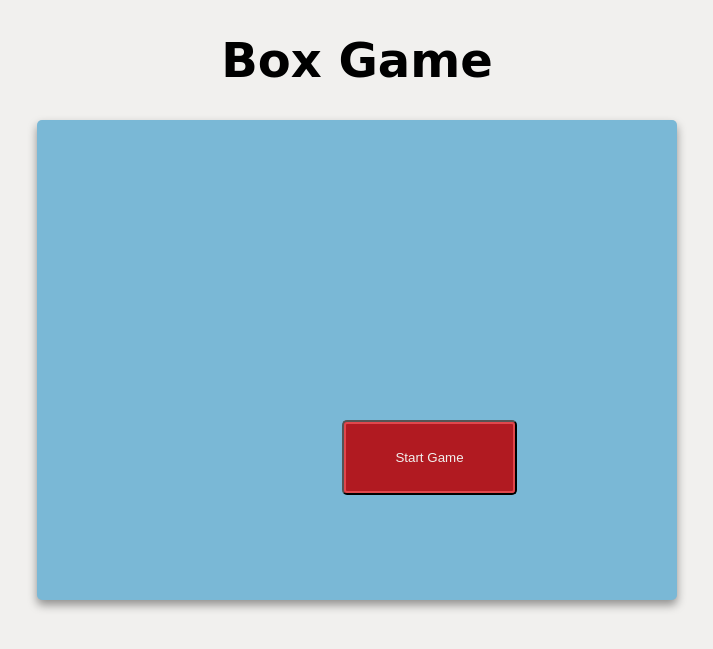
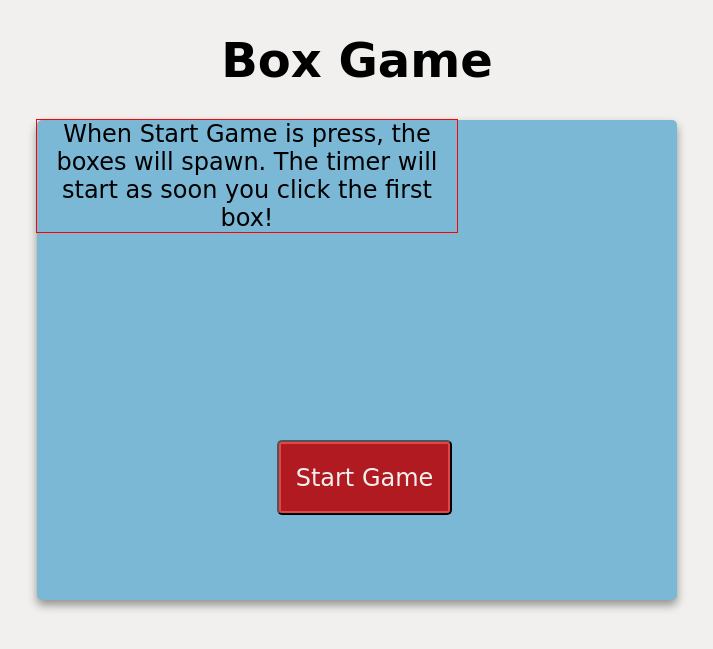
Before and after one commit to samuelgolovin/Box-Game, a PHP site: page / in a window 1280 px wide. Shown: the top 649 px of the page, without its empty margins (283-996 px from the left). Run offline with PHP 8.4, Linux system fonts and the light colour scheme.

Commit message:
worked on new game button and text

```diff
--- a/css/game.css
+++ b/css/game.css
@@ -60,6 +60,8 @@ body {
 }
 
 .new-game-button {
+    font-size: 18pt;
+    font-family: "Brush Script MT", cursive, sans-serif;
     position: absolute;
     text-align: center;
     color: rgb(241,240,238);
@@ -67,4 +69,17 @@ body {
     outline-offset: -4px;
     background-color: rgb(177,26,33);
     border-radius: 5px;
+    transform: scale(1);
 }
+
+.new-game-button:hover {
+    transform: scale(1.05);
+}
+
+.instructions {
+    background-color: rbga(0, 0, 0, 0.6);
+    outline: 1px solid red;
+    text-align: center;
+    justify-content: center;
+    width: 75%;
+}
--- a/js/game.js
+++ b/js/game.js
@@ -19,6 +19,15 @@ window.onload = function() {
         let gameCanvas = document.getElementById("game-area-canvas");
         gameCanvas.innerHTML = "";
 
+        let instructions = document.createElement("div");
+
+        instructions.className = "instructions";
+        instructions.innerHTML = "When Start Game is press, the boxes will spawn. The timer will start as soon you click the first box!";
+        instructions.style.width = 420 + "px";
+        instructions.style.top = 200 + "px";
+        instructions.style.left = 300 + "px";
+        gameCanvas.appendChild(instructions);
+
         let newGameButton = document.createElement("button");
         newGameButton.className = "new-game-button";
         newGameButton.id = "new-game-button";
@@ -26,10 +35,11 @@ window.onload = function() {
         newGameButton.style.height = newGameButtonHeight + "px";
         newGameButton.style.width = newGameButtonWidth + "px";
         newGameButton.style.top = (300) + "px";
-        newGameButton.style.left = (canvasWidth - newGameButtonWidth) + "px";
+        newGameButton.style.left = (canvasWidth * 0.5) + "px";
+        newGameButton.style.top = (canvasHeight * 0.5) + "px";
+        newGameButton.addEventListener("click", startNewGame);
 
         gameCanvas.appendChild(newGameButton);
-        console.log(newGameButton);
     }
 
     function startNewGame() {
@@ -43,6 +53,7 @@ window.onload = function() {
         //creates timer div
         let timer = document.createElement("div");
         timer.className = "timer";
+        timer.id = "timer";
         //add div to the gameCanvas
         gameCanvas.appendChild(timer);
         timer.innerHTML = "Time: 0.000 s";
@@ -61,7 +72,7 @@ window.onload = function() {
             box.style.height = boxSize + "px";
 
             //makes it so that when a box is clicked, a function is called that does something to it
-            box.addEventListener("mouseup", boxClicked);
+            box.addEventListener("click", boxClicked);
 
             //add the game element to the game canvas
             gameCanvas.appendChild(box);
@@ -83,12 +94,9 @@ window.onload = function() {
             originalNumOfBoxes = boxCount;
             //will not allow for this code to run again until new game resets the game
             firstClick = false;
-            //
-            //var timer = document.getElementById("timer");
-            //.innerHTML = "Time: " + startTime;
-
+            //starts timer
             startTime = Date.now();
-
+            //makes timer visible on screen and updates it
             interval = setInterval(function() {
                 elapsedTime = Date.now() - startTime;
                 document.getElementById("timer").innerHTML = "Time: " + (elapsedTime / 1000).toFixed(3) + " s";
@@ -102,11 +110,7 @@ window.onload = function() {
         //checks to see of any boxes left and if none then stops the timer
         //also does math to find the time it took to click all of the boxes
         if (boxCount <= 0) {
-            //let endTime = performance.now();
-            //time in ms
-            //let timeDiff = parseInt(endTime - startTime);
-            //changes time to seconds
-            //timerClock = timeDiff/1000;
+            //stops the timer
             clearInterval(interval);
 
             //shows the time to console
```
